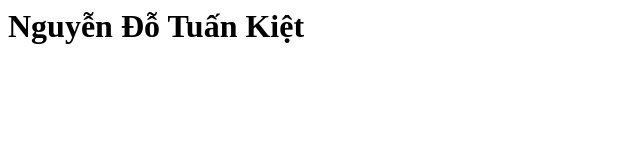
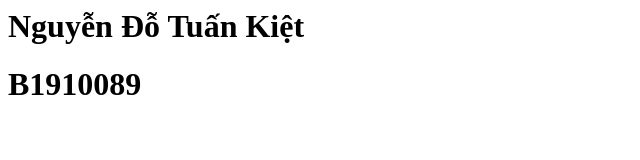
Before and after one commit to Kietb1910089/Lab1, a plain HTML site: page index.html in a window 1280 px wide. Shown: the whole page, without its empty margins (0-640 px from the left). Drawn offline with Linux system fonts and the light colour scheme.

Commit message:
modified : indexhtml

```diff
--- a/index.html
+++ b/index.html
@@ -1 +1,2 @@
 <h1> Nguyễn Đỗ Tuấn Kiệt<h1>
+<h1>B1910089</h1>
```
